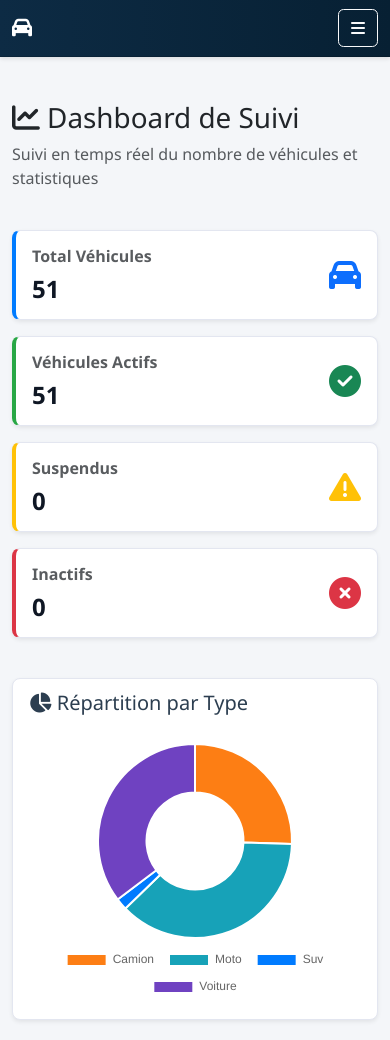
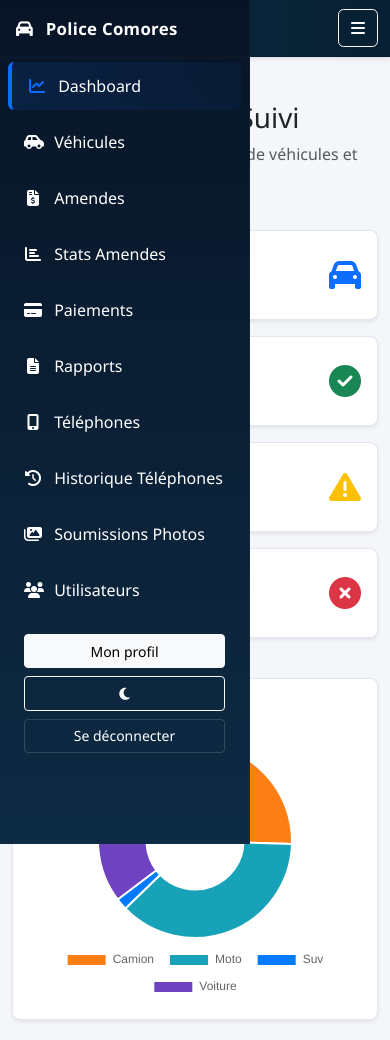
Before and after one commit to smarttechnology-km/brigade-mobile, a Flask app: page /dashboard in a window 390 px wide. Shown: the top 1040 px of the page. Run offline with Flask 3, Linux system fonts and the light colour scheme; a user stored in the database is signed in; some libraries are stand-ins or nearby versions.

Commit message:
Add files via upload

```diff
--- a/app/templates/base.html
+++ b/app/templates/base.html
@@ -27,7 +27,7 @@
 </head>
 <body>
     <!-- Top navigation (small screens) -->
-    <nav class="navbar navbar-dark bg-dark d-lg-none">
+    <nav class="navbar navbar-dark bg-dark d-lg-none sticky-top">
         <div class="container-fluid">
             <a class="navbar-brand" href="/">
                 <i class="fas fa-car"></i>
@@ -38,8 +38,11 @@
         </div>
     </nav>
 
-    <!-- Left sidebar (large screens) -->
-    <aside class="sidebar bg-dark text-white d-none d-lg-block" id="appSidebar">
+    <!-- Mobile sidebar overlay/backdrop -->
+    <div class="sidebar-backdrop d-lg-none" id="sidebarBackdrop"></div>
+
+    <!-- Left sidebar -->
+    <aside class="sidebar bg-dark text-white" id="appSidebar">
         <div class="sidebar-header p-3">
             <a class="navbar-brand text-white" href="/">
                 <i class="fas fa-car"></i>
@@ -124,21 +127,40 @@
         })();
     </script>
     <script>
-        // sidebar toggle for small screens
+        // sidebar toggle with slide animation for mobile
         document.addEventListener('DOMContentLoaded', function(){
             const toggle = document.getElementById('sidebarToggle');
             const sidebar = document.getElementById('appSidebar');
-            if(toggle && sidebar){
+            const backdrop = document.getElementById('sidebarBackdrop');
+
+            if(toggle && sidebar && backdrop){
+                // Toggle sidebar on button click
                 toggle.addEventListener('click', function(){
-                    // simple toggle using Bootstrap classes
-                    if(sidebar.classList.contains('d-lg-block')){
-                        // on small screens, toggle a helper class
-                        sidebar.classList.toggle('sidebar-hidden');
-                    }
+                    sidebar.classList.toggle('sidebar-open');
+                    backdrop.classList.toggle('sidebar-backdrop-visible');
+                });
+
+                // Close sidebar when clicking on backdrop
+                backdrop.addEventListener('click', function(){
+                    sidebar.classList.remove('sidebar-open');
+                    backdrop.classList.remove('sidebar-backdrop-visible');
+                });
+
+                // Close sidebar when clicking on a link inside
+                const links = sidebar.querySelectorAll('a.nav-link');
+                links.forEach(link => {
+                    link.addEventListener('click', function(){
+                        // Only close on mobile
+                        if(window.innerWidth < 992){
+                            sidebar.classList.remove('sidebar-open');
+                            backdrop.classList.remove('sidebar-backdrop-visible');
+                        }
+                    });
                 });
             }
         });
-
+    </script>
+    <script>
         // Mode sombre/clair
         function toggleTheme() {
             const html = document.documentElement;
```
